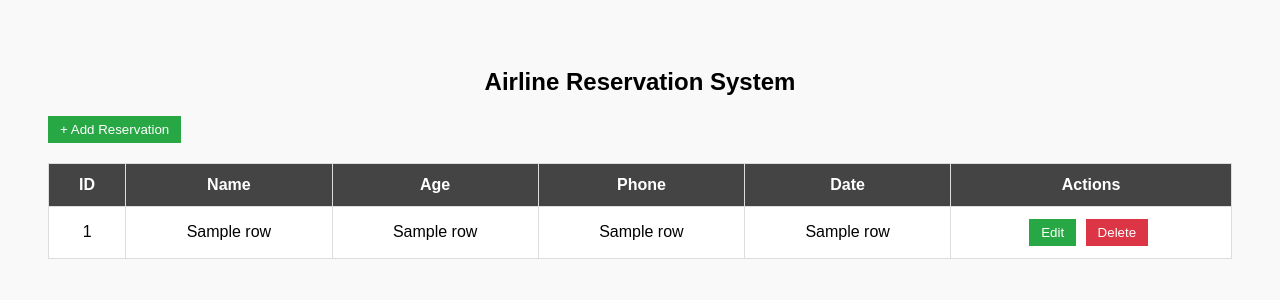
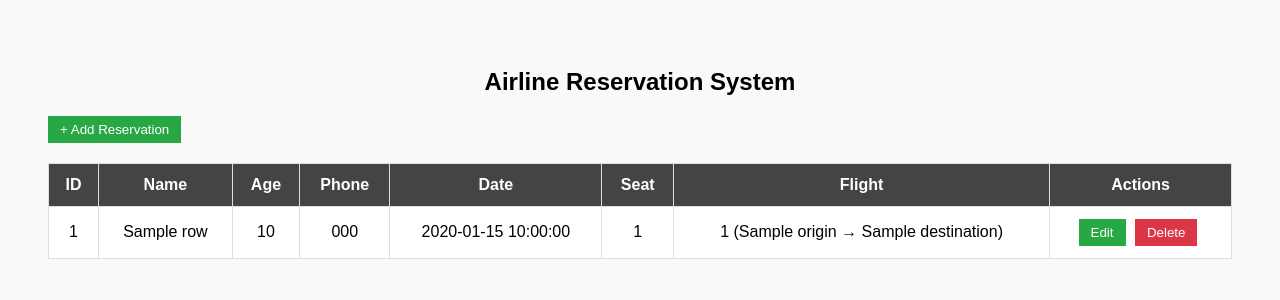
Before and after one commit to Jerome2522/Airline-Management-System, a Flask app: template templates/index.html in a window 1280 px wide. Shown: the top 300 px of the page. Run offline with Flask 3, Linux system fonts and the light colour scheme; the template is opened without the code that fills it: most values are stand-ins (such as "Sample title", 1, 10 or a date in 2020).

Commit message:
Added Seat and flight info

```diff
--- a/app.py
+++ b/app.py
@@ -2,65 +2,139 @@ from flask import Flask, render_template, request, redirect, url_for, flash, jso
 import sqlite3
 import os
 
-app = Flask(__name__)                                           #Flask app initialization
-app.secret_key = 'your_secret_key'
-db_path = os.path.abspath("airline_res.db")
+app = Flask(__name__)
+app.secret_key = 'your-secret-key'
 
-def init_db():                                                  #Database initialization
-    with sqlite3.connect(db_path) as conn:
-        conn.execute('''
-            CREATE TABLE IF NOT EXISTS reservations (
-                id INTEGER PRIMARY KEY AUTOINCREMENT,
-                name TEXT,
-                age INTEGER,
-                phone TEXT,
-                reservation_date TEXT
-            )
-        ''')
-init_db()
 
-def query_db(query, args=(), one=False):
-    with sqlite3.connect(db_path) as conn:
-        cur = conn.execute(query, args)
-        rv = cur.fetchall()
-        conn.commit()
-        return (rv[0] if rv else None) if one else rv
+def get_db_connection():
+    db_path = os.path.join(os.path.dirname(__file__), 'database', 'airline.db')
+    conn = sqlite3.connect(db_path)
+    conn.row_factory = sqlite3.Row
+    return conn
 
-@app.route('/')                                             #Main page api
+
+def row_to_dict(row):
+    return dict(row)
+
+
+@app.route('/')
 def index():
-    reservations = query_db("SELECT * FROM reservations")
-    return render_template('index.html', reservations=reservations)
+    conn = get_db_connection()
 
-@app.route('/add', methods=['POST'])                                   #Add reservation api
+    reservations = conn.execute('''
+        SELECT r.id, r.name, r.age, r.phone, r.reservation_date, r.seat_number,
+               f.flight_number, f.origin, f.destination
+        FROM reservations r
+        JOIN flights f ON r.flight_id = f.id
+    ''').fetchall()
+
+    flights = conn.execute('SELECT * FROM flights').fetchall()
+
+    # ✅ Convert each seat row into a plain dictionary
+    seats_raw = conn.execute('''
+        SELECT s.seat_number, s.flight_id
+        FROM seats s
+        WHERE NOT EXISTS (
+            SELECT 1 FROM reservations r
+            WHERE r.seat_number = s.seat_number AND r.flight_id = s.flight_id
+        )
+    ''').fetchall()
+
+    seats = [dict(row) for row in seats_raw]  # 👈 THIS FIXES THE ISSUE
+
+    conn.close()
+    return render_template('index.html', reservations=reservations, flights=flights, seats=seats)
+
+
+
+@app.route('/add', methods=['POST'])
 def add_reservation():
-    data = request.form
-    if not data['age'].isdigit() or not data['phone'].isdigit():
-        flash("Age and Phone must be numeric.", "danger")
-    else:
-        query_db("INSERT INTO reservations (name, age, phone, reservation_date) VALUES (?, ?, ?, ?)",
-                 (data['name'], data['age'], data['phone'], data['date']))
-        flash("Reservation added.", "success")
+    name = request.form['name']
+    age = request.form['age']
+    phone = request.form['phone']
+    date = request.form['date']
+    seat = request.form['seat']
+    flight_id = request.form['flight_id']
+
+    if not all([name, age, phone, date, seat, flight_id]):
+        flash('Please fill all fields', 'danger')
+        return redirect(url_for('index'))
+
+    conn = get_db_connection()
+    existing = conn.execute(
+        'SELECT 1 FROM reservations WHERE flight_id = ? AND seat_number = ?',
+        (flight_id, seat)
+    ).fetchone()
+
+    if existing:
+        flash(f'Seat {seat} already booked for this flight.', 'danger')
+        conn.close()
+        return redirect(url_for('index'))
+
+    conn.execute(
+        'INSERT INTO reservations (name, age, phone, reservation_date, seat_number, flight_id) VALUES (?, ?, ?, ?, ?, ?)',
+        (name, age, phone, date, seat, flight_id)
+    )
+    conn.commit()
+    conn.close()
+    flash('Reservation added!', 'success')
     return redirect(url_for('index'))
 
-@app.route('/delete/<int:res_id>')                                #Delete reservation api
+
+@app.route('/delete/<int:res_id>')
 def delete_reservation(res_id):
-    query_db("DELETE FROM reservations WHERE id = ?", (res_id,))
-    flash("Reservation deleted.", "info")
+    conn = get_db_connection()
+    conn.execute('DELETE FROM reservations WHERE id = ?', (res_id,))
+    conn.commit()
+    conn.close()
+    flash('Reservation deleted.', 'warning')
     return redirect(url_for('index'))
 
-@app.route('/edit', methods=['POST'])                                 #Edit reservation api
+
+@app.route('/get_reservation/<int:res_id>')
+def get_reservation(res_id):
+    conn = get_db_connection()
+    res = conn.execute('SELECT * FROM reservations WHERE id = ?', (res_id,)).fetchone()
+    conn.close()
+
+    if res is None:
+        return jsonify({'error': 'Reservation not found'}), 404
+
+    return jsonify(row_to_dict(res))
+
+
+@app.route('/edit', methods=['POST'])
 def edit_reservation():
-    data = request.form
-    query_db('''
-        UPDATE reservations SET name=?, age=?, phone=?, reservation_date=? WHERE id=?
-    ''', (data['name'], data['age'], data['phone'], data['date'], data['res_id']))
-    flash("Reservation updated.", "primary")
+    res_id = request.form['res_id']
+    name = request.form['name']
+    age = request.form['age']
+    phone = request.form['phone']
+    date = request.form['date']
+    seat = request.form['seat']
+    flight_id = request.form['flight_id']
+
+    conn = get_db_connection()
+
+    existing = conn.execute(
+        'SELECT 1 FROM reservations WHERE flight_id = ? AND seat_number = ? AND id != ?',
+        (flight_id, seat, res_id)
+    ).fetchone()
+
+    if existing:
+        flash(f'Seat {seat} is already taken.', 'danger')
+        conn.close()
+        return redirect(url_for('index'))
+
+    conn.execute('''
+        UPDATE reservations
+        SET name = ?, age = ?, phone = ?, reservation_date = ?, seat_number = ?, flight_id = ?
+        WHERE id = ?
+    ''', (name, age, phone, date, seat, flight_id, res_id))
+    conn.commit()
+    conn.close()
+    flash('Reservation updated.', 'success')
     return redirect(url_for('index'))
 
-@app.route('/get_reservation/<int:res_id>')                           #Get reservation api
-def get_reservation(res_id):
-    res = query_db("SELECT * FROM reservations WHERE id = ?", (res_id,), one=True)
-    return jsonify(res)
 
 if __name__ == '__main__':
     app.run(debug=True)
--- a/templates/index.html
+++ b/templates/index.html
@@ -51,6 +51,7 @@
       background: rgba(0, 0, 0, 0.5);
       align-items: center;
       justify-content: center;
+      z-index: 1000;
     }
   </style>
 </head>
@@ -68,6 +69,18 @@
       <input type="number" name="age" placeholder="Age" required style="width:100%; margin-bottom:8px;" />
       <input type="text" name="phone" placeholder="Phone" required style="width:100%; margin-bottom:8px;" />
       <input type="date" name="date" required style="width:100%; margin-bottom:8px;" />
+
+      <select name="flight_id" id="add_flight_id" required style="width:100%; margin-bottom:8px;" onchange="updateAddSeats()">
+        <option value="">Select Flight</option>
+        {% for flight in flights %}
+          <option value="{{ flight.id }}">{{ flight.flight_number }} - {{ flight.origin }} → {{ flight.destination }}</option>
+        {% endfor %}
+      </select>
+
+      <select name="seat" id="add_seat" required style="width:100%; margin-bottom:8px;">
+        <option value="">Select Seat</option>
+      </select>
+
       <div style="text-align:right;">
         <button type="button" class="btn btn-danger" onclick="hideAddModal()">Cancel</button>
         <button type="submit" class="btn">Save</button>
@@ -86,31 +99,46 @@
       <input type="number" name="age" id="edit_age" placeholder="Age" required style="width:100%; margin-bottom:8px;" />
       <input type="text" name="phone" id="edit_phone" placeholder="Phone" required style="width:100%; margin-bottom:8px;" />
       <input type="date" name="date" id="edit_date" required style="width:100%; margin-bottom:8px;" />
+
+      <select name="flight_id" id="edit_flight_id" required style="width:100%; margin-bottom:8px;" onchange="updateEditSeats()">
+        <option value="">Select Flight</option>
+        {% for flight in flights %}
+          <option value="{{ flight.id }}">{{ flight.flight_number }} - {{ flight.origin }} → {{ flight.destination }}</option>
+        {% endfor %}
+      </select>
+
+      <select name="seat" id="edit_seat" required style="width:100%; margin-bottom:8px;">
+        <option value="">Select Seat</option>
+      </select>
+
       <div style="text-align:right;">
         <button type="button" class="btn btn-danger" onclick="hideEditModal()">Cancel</button>
-        <button type="submit" class="btn">Save</button>
+        <button type="submit" class="btn">Update</button>
       </div>
     </form>
   </div>
 </div>
 
+<!-- Reservation Table -->
 <table>
   <thead>
     <tr>
-      <th>ID</th><th>Name</th><th>Age</th><th>Phone</th><th>Date</th><th>Actions</th>
+      <th>ID</th><th>Name</th><th>Age</th><th>Phone</th><th>Date</th><th>Seat</th><th>Flight</th><th>Actions</th>
     </tr>
   </thead>
   <tbody>
     {% for row in reservations %}
     <tr>
-      <td>{{ row[0] }}</td>
-      <td>{{ row[1] }}</td>
-      <td>{{ row[2] }}</td>
-      <td>{{ row[3] }}</td>
-      <td>{{ row[4] }}</td>
+      <td>{{ row.id }}</td>
+      <td>{{ row.name }}</td>
+      <td>{{ row.age }}</td>
+      <td>{{ row.phone }}</td>
+      <td>{{ row.reservation_date }}</td>
+      <td>{{ row.seat_number }}</td>
+      <td>{{ row.flight_number }} ({{ row.origin }} → {{ row.destination }})</td>
       <td>
-        <button class="btn" onclick="showEditModal('{{ row[0] }}', '{{ row[1] }}', '{{ row[2] }}', '{{ row[3] }}', '{{ row[4] }}')">Edit</button>
-        <a href="/delete/{{ row[0] }}" onclick="return confirm('Delete reservation for {{ row[1] }}?');">
+        <button class="btn" onclick="editReservation({{ row.id }})">Edit</button>
+        <a href="/delete/{{ row.id }}" onclick="return confirm('Delete reservation for {{ row.name }}?');">
           <button class="btn btn-danger">Delete</button>
         </a>
       </td>
@@ -119,34 +147,70 @@
   </tbody>
 </table>
 
+<!-- JavaScript -->
 <script>
+const allSeats = {{ seats | tojson }};
+
+function updateAddSeats() {
+  const flightId = document.getElementById('add_flight_id').value;
+  const seatSelect = document.getElementById('add_seat');
+  seatSelect.innerHTML = '<option value="">Select Seat</option>';
+  const filteredSeats = allSeats.filter(s => s.flight_id == flightId);
+  filteredSeats.forEach(s => {
+    const option = document.createElement('option');
+    option.value = s.seat_number;
+    option.textContent = s.seat_number;
+    seatSelect.appendChild(option);
+  });
+}
+
+function updateEditSeats(currentSeat = null) {
+  const flightId = document.getElementById('edit_flight_id').value;
+  const seatSelect = document.getElementById('edit_seat');
+  seatSelect.innerHTML = '<option value="">Select Seat</option>';
+  const filteredSeats = allSeats.filter(s => s.flight_id == flightId || s.seat_number == currentSeat);
+  filteredSeats.forEach(s => {
+    const option = document.createElement('option');
+    option.value = s.seat_number;
+    option.textContent = s.seat_number;
+    seatSelect.appendChild(option);
+  });
+  if (currentSeat) seatSelect.value = currentSeat;
+}
+
 function showAddModal() {
   document.getElementById('addModal').style.display = 'flex';
 }
 function hideAddModal() {
   document.getElementById('addModal').style.display = 'none';
 }
-function showEditModal(id, name, age, phone, date) {
-  document.getElementById('edit_res_id').value = id;
-  document.getElementById('edit_name').value = name;
-  document.getElementById('edit_age').value = age;
-  document.getElementById('edit_phone').value = phone;
-  document.getElementById('edit_date').value = date;
+function showEditModal() {
   document.getElementById('editModal').style.display = 'flex';
 }
 function hideEditModal() {
   document.getElementById('editModal').style.display = 'none';
 }
-// Optional: Close modal when clicking outside the form
+
+function editReservation(id) {
+  fetch(`/get_reservation/${id}`)
+    .then(res => res.json())
+    .then(data => {
+      document.getElementById('edit_res_id').value = data.id;
+      document.getElementById('edit_name').value = data.name;
+      document.getElementById('edit_age').value = data.age;
+      document.getElementById('edit_phone').value = data.phone;
+      document.getElementById('edit_date').value = data.reservation_date;
+      document.getElementById('edit_flight_id').value = data.flight_id;
+      updateEditSeats(data.seat_number);
+      showEditModal();
+    });
+}
+
 window.onclick = function(event) {
-  var addModal = document.getElementById('addModal');
-  var editModal = document.getElementById('editModal');
-  if (event.target === addModal) {
-    hideAddModal();
-  }
-  if (event.target === editModal) {
-    hideEditModal();
-  }
+  const addModal = document.getElementById('addModal');
+  const editModal = document.getElementById('editModal');
+  if (event.target === addModal) hideAddModal();
+  if (event.target === editModal) hideEditModal();
 }
 </script>
 
```
Also changed, not shown: database/init.sql (added, +48 -0 lines), database/init_db.py (added, +20 -0 lines), database/test.py (added, +15 -0 lines), database/airline.db (added).
